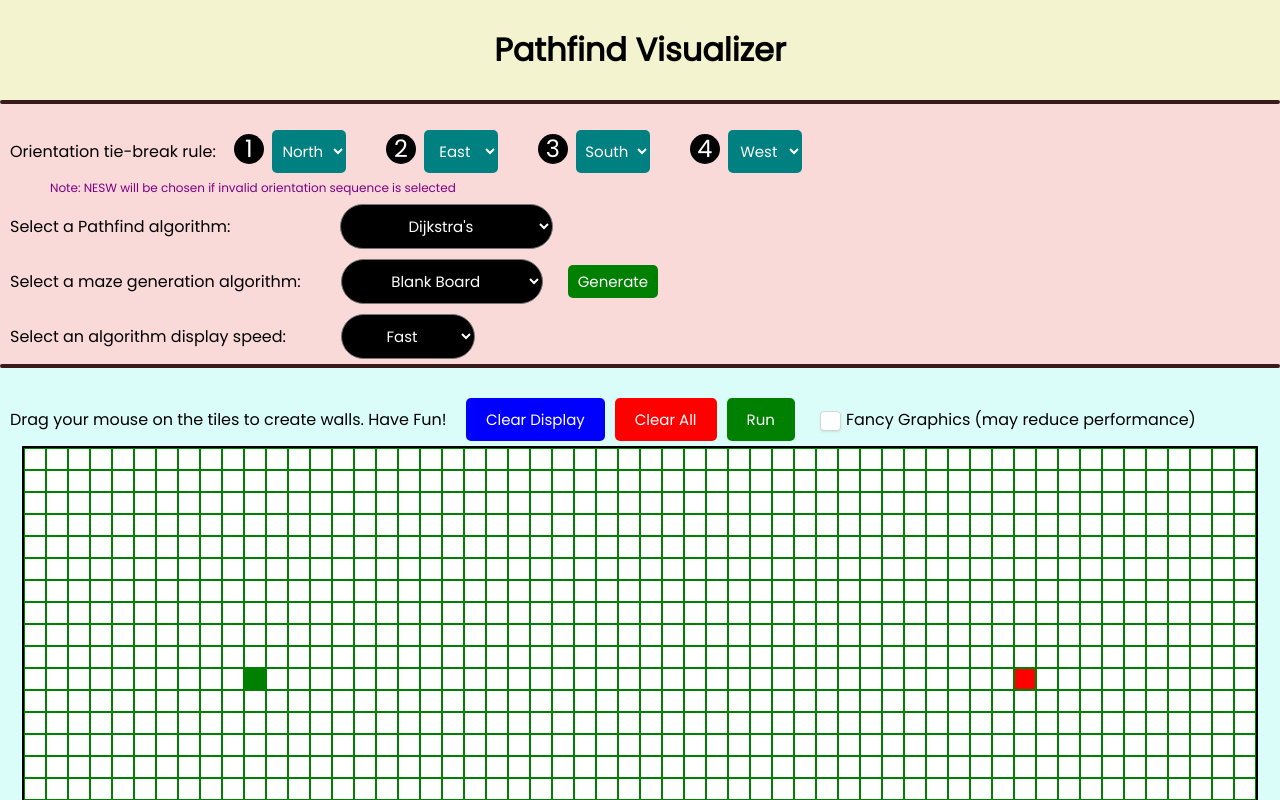
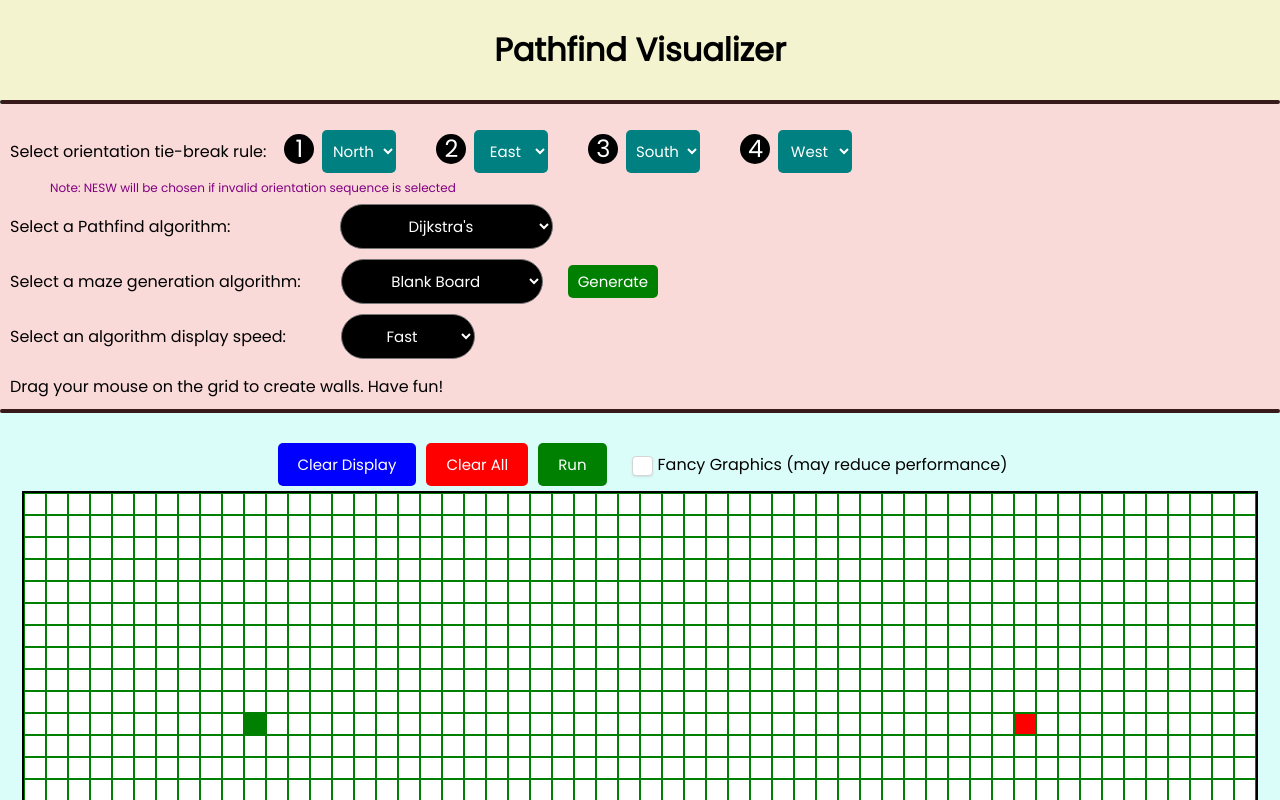
Before and after one commit to AllenCaoo/Pathfind-Visualizer, a React (Create React App) app: page / in a window 1280 px wide. Shown: the top 800 px of the page. Built offline with nearby package versions, Linux system fonts and the light colour scheme.

Commit message:
Changed layout

```diff
--- a/src/components/Modal.js
+++ b/src/components/Modal.js
@@ -1,7 +1,7 @@
 import React from 'react';
 import Button from './Button';
 
-const Modal = ( { buttonId, buttonColor, buttonText, buttonOnClick, modalContent} ) => {
+export const Modal = ( { buttonId, buttonColor, buttonText, buttonOnClick, modalContent} ) => {
     return (
         <>
         <Button id={buttonId} color={buttonColor} text={buttonText}
@@ -12,7 +12,3 @@ const Modal = ( { buttonId, buttonColor, buttonText, buttonOnClick, modalContent
         </>
     )
 }
-
-
-
-export default Modal;
--- a/src/components/Settings.js
+++ b/src/components/Settings.js
@@ -108,7 +108,7 @@ const Settings = ({ blueFunc, redFunc, greenFunc }) => {
             <div className="settings">
                 <br></br>
                 <span className="dir-text">
-                    Orientation tie-break rule:
+                    Select orientation tie-break rule:
                 </span>
                 <Orientations onChange={ setOrientation }/>
                 <br></br>
@@ -135,13 +135,13 @@ const Settings = ({ blueFunc, redFunc, greenFunc }) => {
                     values={["Fast", "Normal", "Slow", "Step-By-Step"]}
                     texts={["Fast", "Normal", "Slow", "Step-By-Step"]} onChange={ setSpeed } />
                 <br></br>
+                <span className="dir-text">
+                    Drag your mouse on the grid to create walls. Have fun!
+                </span>
                 <hr></hr>
             </div>
             <br></br>
             <div className='playground'>
-                <span className="dir-text">
-                    Drag your mouse on the tiles to create walls. Have Fun!
-                </span>
                 <Controls
                     blueClick={ handleClearDisplay }
                     redClick={ handleClearAll }
--- a/src/index.css
+++ b/src/index.css
@@ -272,3 +272,7 @@ hr {
   from {background-color: red;}
   to {background-color: blue;}
 } */
+
+.playground {
+  text-align: center
+}
```
